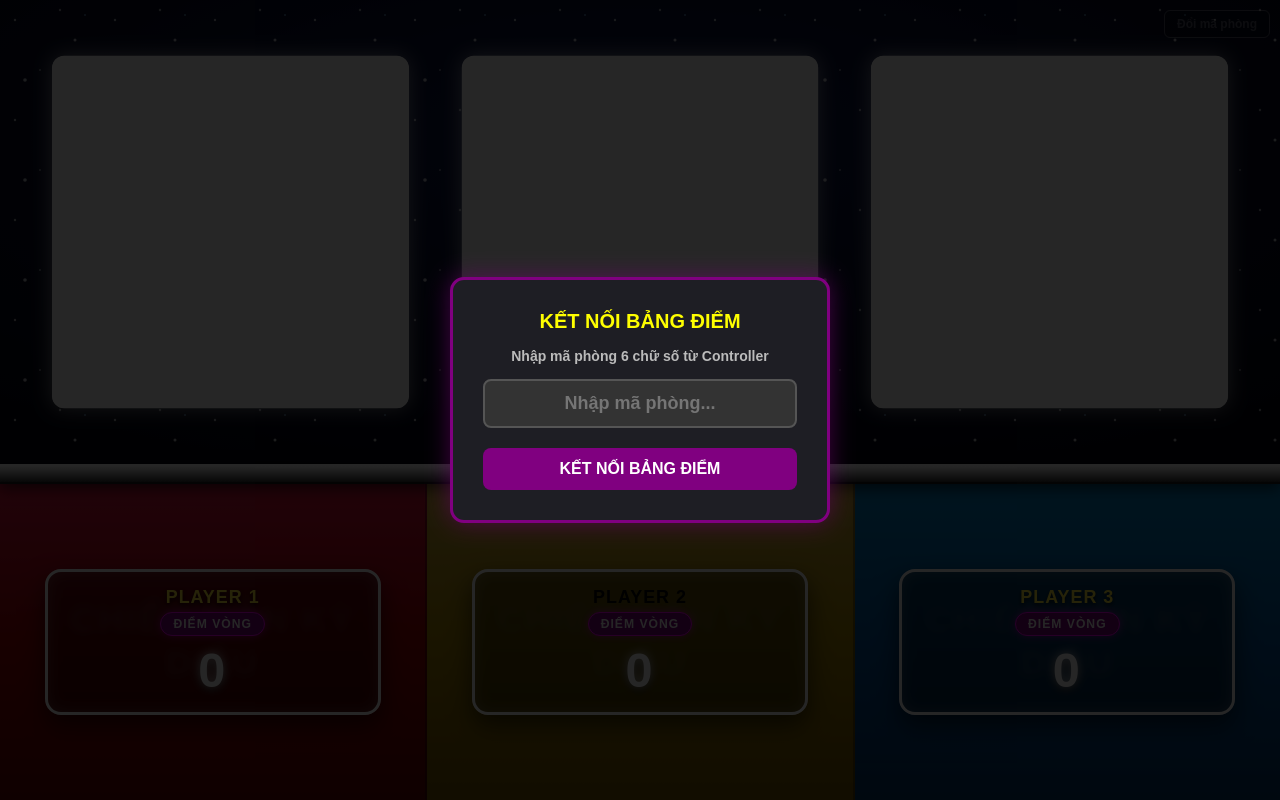
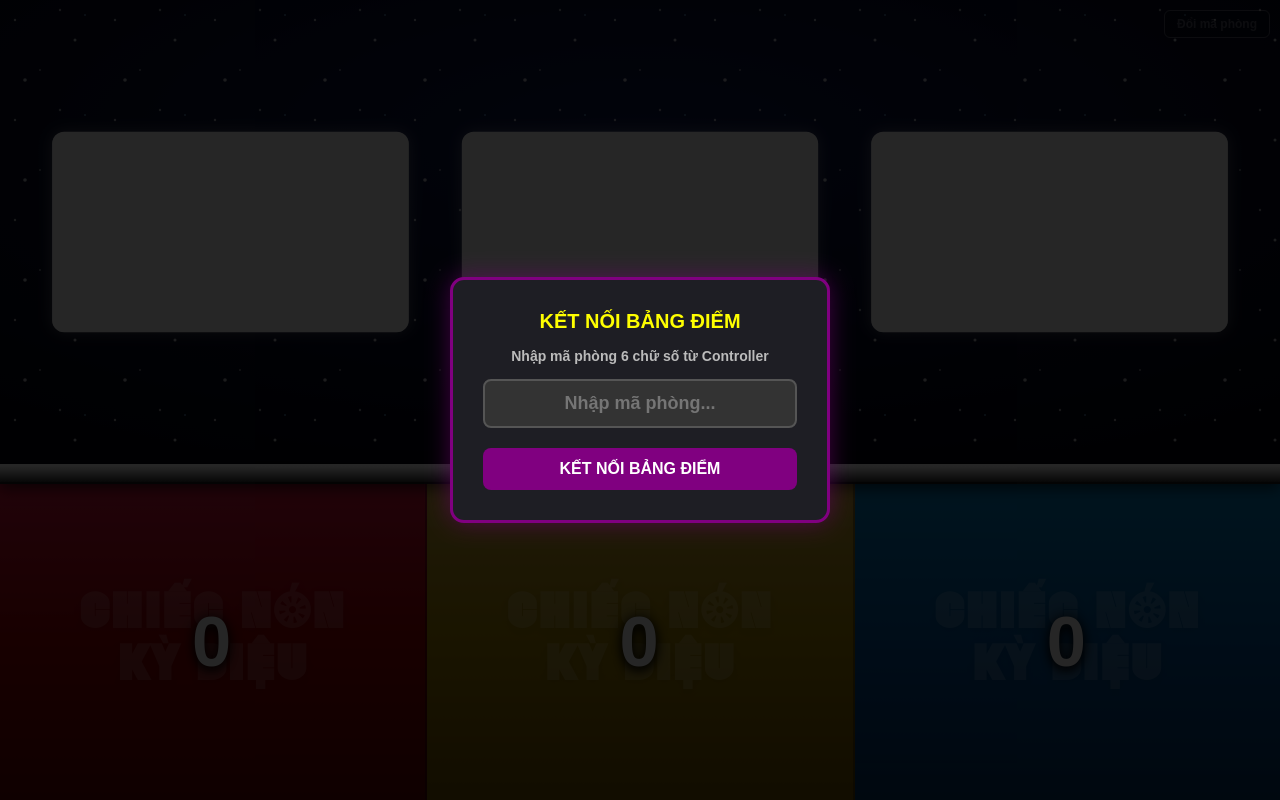
Before and after one commit to TaiNguyen304/Wheel2001, a website: page Scoreboard.html in a window 1280 px wide. Drawn offline with nearby package versions, Linux system fonts and the light colour scheme.

Commit message:
Add files via upload

```diff
--- a/Scoreboard.html
+++ b/Scoreboard.html
@@ -6,6 +6,11 @@
   <meta name="viewport" content="width=device-width, initial-scale=1.0" />
   <title>Bảng Điểm - Scoreboard</title>
   <style>
+    @font-face {
+      font-family: 'FortuneWheel';
+      src: url('NVA-SF Fortune Wheel.ttf') format('truetype');
+    }
+
     * {
       box-sizing: border-box;
       font-family: Arial, sans-serif;
@@ -54,16 +59,17 @@
       pointer-events: none;
     }
 
-    /* 3 Ô LỖ KHUNG CAMERA */
+    /* 3 Ô LỖ KHUNG CAMERA (Tỉ lệ 16:9) */
     .cam-box {
+      aspect-ratio: 16 / 9;
       width: 29%;
-      height: 76%;
+      max-height: 90%;
       position: relative;
       z-index: 2;
       background: transparent;
-      border: 4px solid #ffffff;
+      border: 3px solid rgba(255, 255, 255, 0.7);
       border-radius: 12px;
-      box-shadow: 0 0 20px rgba(255, 255, 255, 0.5), inset 0 0 10px rgba(255, 255, 255, 0.3);
+      box-shadow: 0 0 15px rgba(255, 255, 255, 0.3);
     }
 
     /* THANH BẠC PHÂN CÁCH GIỮA */
@@ -102,15 +108,17 @@
     /* Hình chìm CHIẾC NÓN KỲ DIỆU */
     .watermark-text {
       position: absolute;
-      font-size: 2.8vw;
+      font-family: 'FortuneWheel', Arial, sans-serif;
+      font-size: 3.5vw;
       text-transform: uppercase;
       letter-spacing: 2px;
       text-align: center;
-      opacity: 0.22;
+      opacity: 0.18;
       width: 90%;
-      line-height: 1.2;
+      line-height: 1.15;
       pointer-events: none;
       user-select: none;
+      z-index: 1;
       filter: drop-shadow(0 2px 4px rgba(0,0,0,0.5));
     }
 
@@ -119,65 +127,44 @@
       background: linear-gradient(180deg, #dc143c 0%, #a00000 50%, #660000 100%);
       border-right: 2px solid rgba(0, 0, 0, 0.3);
     }
-    .col-p1 .watermark-text { color: #ffe6e6; }
+    .col-p1 .watermark-text { color: #ffffff; }
 
     /* Column 2: GOLD / YELLOW */
     .col-p2 {
       background: linear-gradient(180deg, #d4af37 0%, #aa8800 50%, #775500 100%);
       border-right: 2px solid rgba(0, 0, 0, 0.3);
     }
-    .col-p2 .watermark-text { color: #fffde6; }
+    .col-p2 .watermark-text { color: #ffffff; }
 
     /* Column 3: BLUE */
     .col-p3 {
       background: linear-gradient(180deg, #0088cc 0%, #0055a0 50%, #003366 100%);
     }
-    .col-p3 .watermark-text { color: #e6f2ff; }
+    .col-p3 .watermark-text { color: #ffffff; }
 
-    /* THẺ HIỂN THỊ ĐIỂM SỐ */
+    /* THẺ HIỂN THỊ ĐIỂM SỐ - KHÔNG CÓ KHUNG TRẮNG */
     .score-card {
       position: relative;
-      z-index: 3;
-      background: rgba(0, 0, 0, 0.45);
-      border: 3px solid #ffffff;
-      border-radius: 16px;
-      padding: 15px 25px;
-      width: 85%;
-      max-width: 380px;
+      z-index: 5;
+      background: transparent;
+      border: none;
+      border-radius: 0;
+      padding: 0;
+      width: 100%;
       text-align: center;
-      box-shadow: 0 10px 25px rgba(0, 0, 0, 0.6), inset 0 0 15px rgba(255, 255, 255, 0.2);
-      backdrop-filter: blur(4px);
-    }
-
-    .player-label {
-      font-size: 1.4vw;
-      color: #ffeb3b;
-      text-transform: uppercase;
-      letter-spacing: 1px;
-      margin-bottom: 4px;
-      text-shadow: 0 2px 4px rgba(0, 0, 0, 0.8);
-    }
-
-    .mode-badge {
-      display: inline-block;
-      padding: 4px 12px;
-      border-radius: 20px;
-      font-size: 0.95vw;
-      text-transform: uppercase;
-      letter-spacing: 1px;
-      margin-bottom: 8px;
-      background: #800080;
-      color: #ffffff;
-      border: 1px solid #ff00ff;
-      box-shadow: 0 0 8px rgba(255, 0, 255, 0.5);
+      box-shadow: none;
     }
 
     .score-value {
-      font-size: 3.8vw;
+      position: relative;
+      z-index: 5;
+      font-size: 5.5vw;
       color: #ffffff;
-      text-shadow: 0 0 10px rgba(255, 255, 255, 0.8), 0 4px 8px rgba(0, 0, 0, 0.9);
+      text-shadow: 0 0 15px rgba(0, 0, 0, 0.9), 0 4px 10px rgba(0, 0, 0, 0.9);
       letter-spacing: 2px;
-      line-height: 1.1;
+      line-height: 1;
+      transition: transform 0.2s ease, color 0.2s ease;
+    }
       transition: transform 0.2s ease, color 0.2s ease;
     }
 
@@ -332,30 +319,24 @@
     <div id="bottomSection">
       <!-- Player 1 -->
       <div class="player-column col-p1">
-        <div class="watermark-text">CHIẾC NÓN KỲ DIỆU</div>
+        <div class="watermark-text">CHIẾC NÓN<br>KỲ DIỆU</div>
         <div class="score-card">
-          <div class="player-label">PLAYER 1</div>
-          <div id="modeBadge1" class="mode-badge">ĐIỂM VÒNG</div>
           <div id="scoreVal1" class="score-value">0</div>
         </div>
       </div>
 
       <!-- Player 2 -->
       <div class="player-column col-p2">
-        <div class="watermark-text">CHIẾC NÓN KỲ DIỆU</div>
+        <div class="watermark-text">CHIẾC NÓN<br>KỲ DIỆU</div>
         <div class="score-card">
-          <div class="player-label" style="color: #000000; text-shadow: none;">PLAYER 2</div>
-          <div id="modeBadge2" class="mode-badge">ĐIỂM VÒNG</div>
           <div id="scoreVal2" class="score-value">0</div>
         </div>
       </div>
 
       <!-- Player 3 -->
       <div class="player-column col-p3">
-        <div class="watermark-text">CHIẾC NÓN KỲ DIỆU</div>
+        <div class="watermark-text">CHIẾC NÓN<br>KỲ DIỆU</div>
         <div class="score-card">
-          <div class="player-label">PLAYER 3</div>
-          <div id="modeBadge3" class="mode-badge">ĐIỂM VÒNG</div>
           <div id="scoreVal3" class="score-value">0</div>
         </div>
       </div>
@@ -431,11 +412,6 @@
 
     function renderScores() {
       const isTotal = scoresState.displayMode === 'total';
-      const badgeText = isTotal ? 'ĐIỂM TỔNG' : 'ĐIỂM VÒNG';
-
-      document.getElementById('modeBadge1').innerText = badgeText;
-      document.getElementById('modeBadge2').innerText = badgeText;
-      document.getElementById('modeBadge3').innerText = badgeText;
 
       const val1 = isTotal ? scoresState.p1.total : scoresState.p1.round;
       const val2 = isTotal ? scoresState.p2.total : scoresState.p2.round;
```
Also changed, not shown: Controller.html (+27 -7 lines), server.js (+32 -1 lines), NVA-SF Fortune Wheel.ttf (added).
